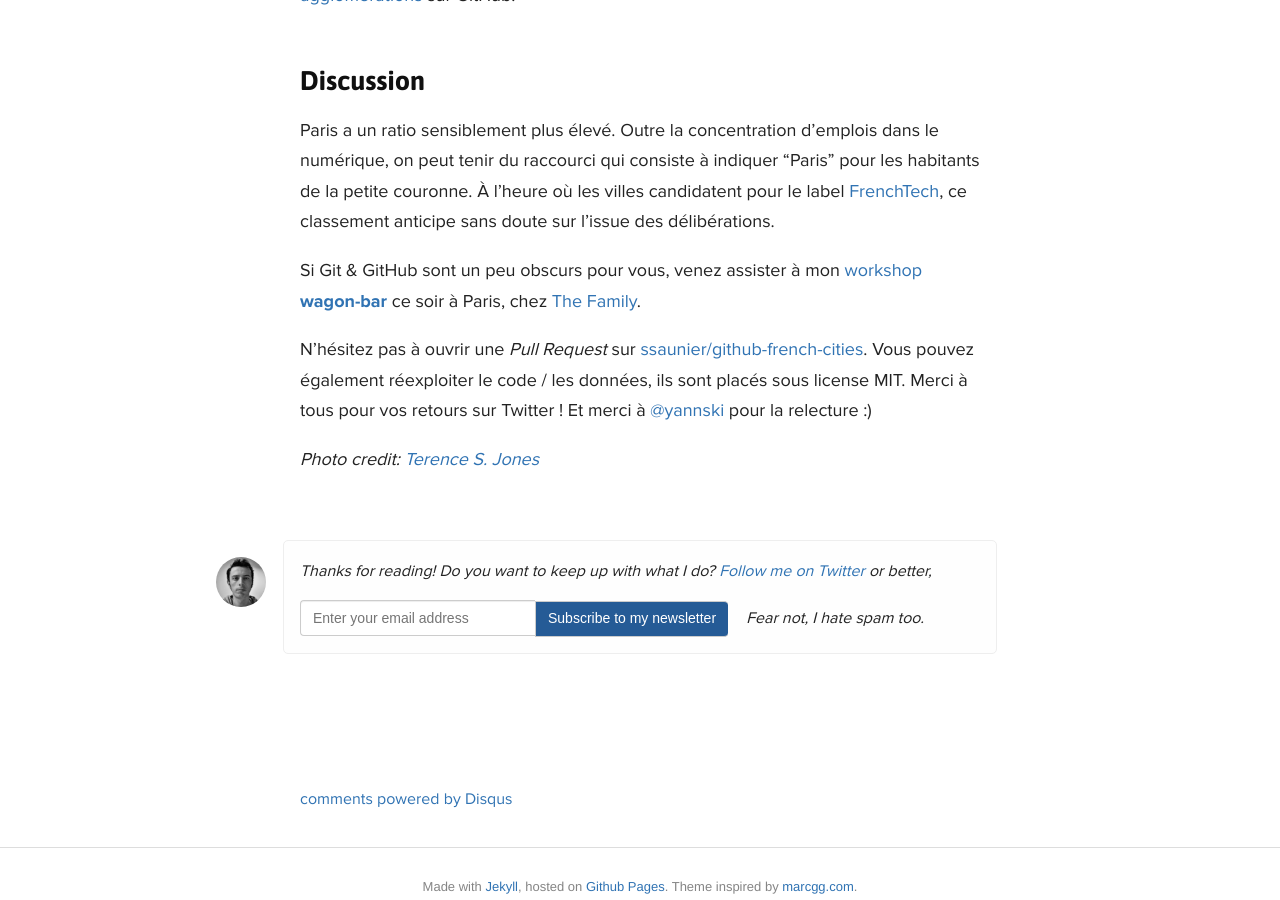
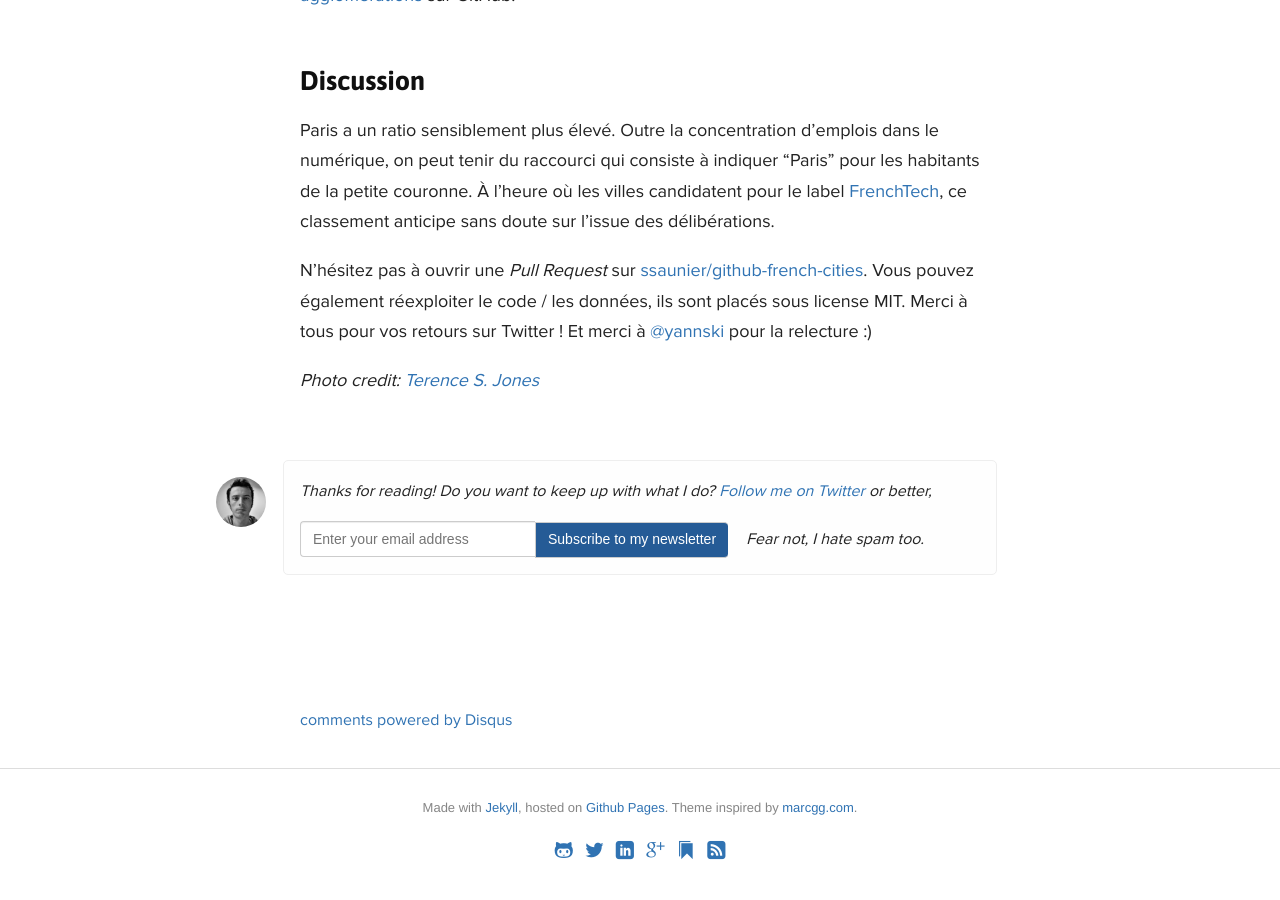
Before and after one commit to ssaunier/ssaunier.github.io, a Jekyll site: the page built from _posts/2014-05-13-classement-technologique-des-villes-francaises.markdown, in a window 1280 px wide and 900 px high, scrolled down 3436 px. Built offline with Jekyll 4.4.1, drawn with Linux system fonts in a browser that asks for light colours; Markdown is read by kramdown in place of the engine named in the settings; comment, search, counter and statistics services are not loaded.

Commit message:
Wagon bar closed

```diff
--- a/_posts/2014-05-13-classement-technologique-des-villes-francaises.markdown
+++ b/_posts/2014-05-13-classement-technologique-des-villes-francaises.markdown
@@ -73,9 +73,6 @@
 le numérique, on peut tenir du raccourci qui consiste à indiquer "Paris" pour les
 habitants de la petite couronne. À l'heure où les villes candidatent pour le label [FrenchTech](http://www.lafrenchtech.com), ce classement anticipe sans doute sur l'issue des délibérations.
 
-Si Git & GitHub sont un peu obscurs pour vous, venez assister à mon [workshop **wagon-bar**](http://www.lewagon.org/learn/debuter-avec-git-github)
-ce soir à Paris, chez [The Family](/blog/2014/04/29/petit-dejeuner-de-presentation-thefamily-crew.html).
-
 N'hésitez pas à ouvrir une *Pull Request* sur [ssaunier/github-french-cities](https://github.com/ssaunier/github-french-cities). Vous pouvez également réexploiter le code / les données, ils sont placés sous license MIT. Merci à tous pour vos retours sur Twitter ! Et merci à [@yannski](https://twitter.com/yannski) pour la relecture :)
 
 *Photo credit: [Terence S. Jones](https://www.flickr.com/photos/terence_s_jones/8011517843)*
```
